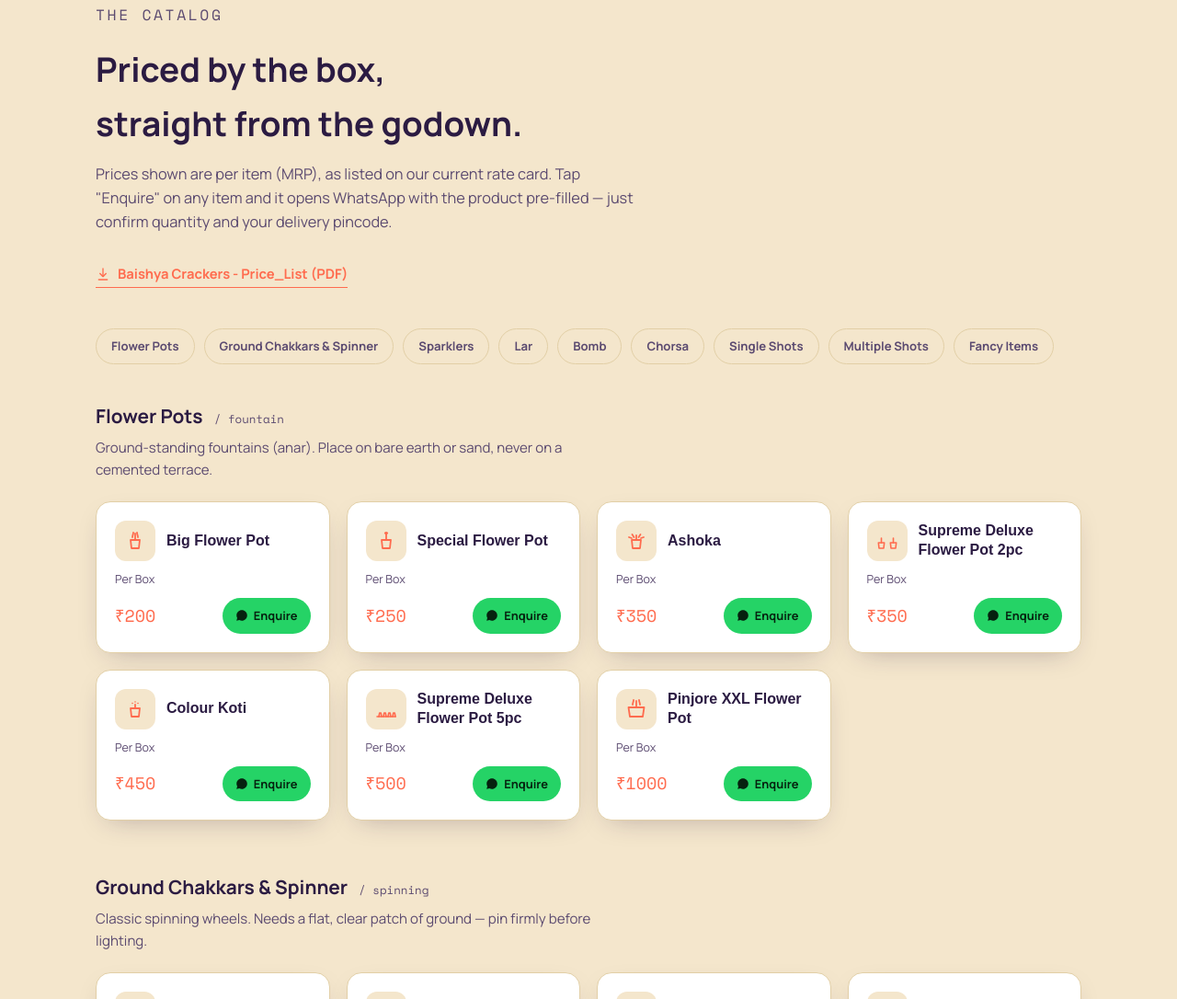
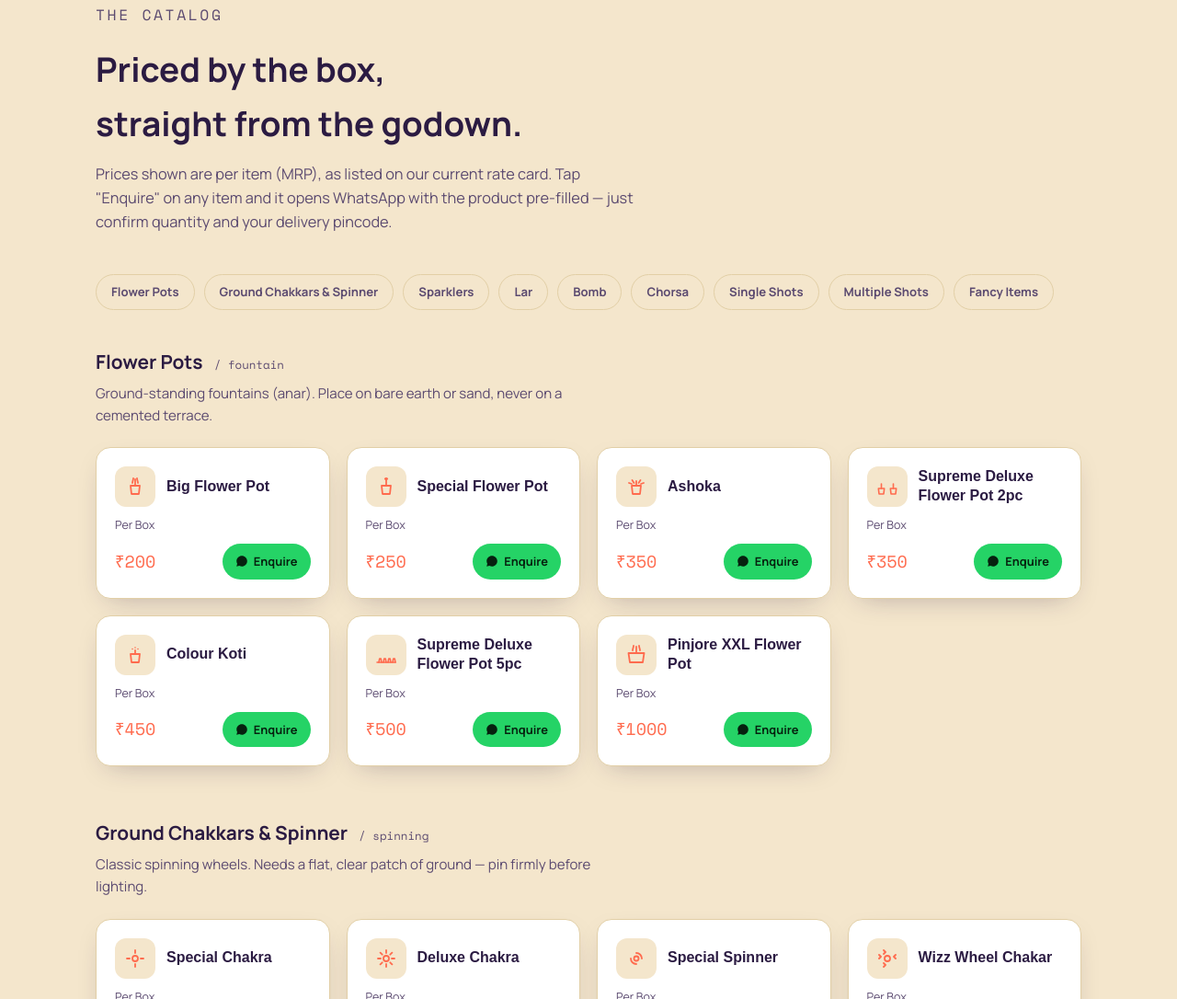
Before and after one commit to gautambaishya/baishya-crackers, a plain HTML site: page index.html in a window 1280 px wide. Shown: the part 1246-2332 px from the top of the page at 92% size. Drawn offline with nearby package versions, Linux system fonts and the light colour scheme; a web font is replaced by a local one.

Commit message:
Keep price list link only in the top section

```diff
--- a/index.html
+++ b/index.html
@@ -160,13 +160,6 @@
   .btn-ghost{background:transparent; border-color:var(--line); color:var(--ink);}
   .btn-ghost:hover{border-color:var(--accent2); color:var(--accent2);}
   .btn svg{width:16px; height:16px; flex:none;}
-  .pdf-link{
-    display:inline-flex; align-items:center; gap:8px; margin-top:16px;
-    font-weight:700; font-size:0.92rem; color:var(--accent2); text-decoration:none;
-    border-bottom:1.5px solid currentColor; padding-bottom:2px;
-  }
-  .pdf-link svg{width:16px; height:16px; flex:none;}
-  .pdf-link:hover{filter:brightness(1.12);}
 
   .hero-stats{
     display:flex; gap:28px; margin-top:34px; flex-wrap:wrap;
@@ -469,7 +462,6 @@
       <p class="eyebrow">The catalog</p>
       <h2>Priced by the box, straight from the godown.</h2>
       <p>Prices shown are per item (MRP), as listed on our current rate card. Tap "Enquire" on any item and it opens WhatsApp with the product pre-filled — just confirm quantity and your delivery pincode.</p>
-      <a class="pdf-link" href="https://gautambaishya.github.io/baishya-crackers/Baishya%20Crackers%20-%20Price_List.pdf" target="_blank" rel="noopener"><svg viewBox="0 0 24 24" fill="none" stroke="currentColor" stroke-width="2" stroke-linecap="round" stroke-linejoin="round"><path d="M12 3v12"/><path d="m7 11 5 5 5-5"/><path d="M5 21h14"/></svg>Baishya Crackers - Price_List (PDF)</a>
     </div>
 
     <div class="cat-nav">
```
